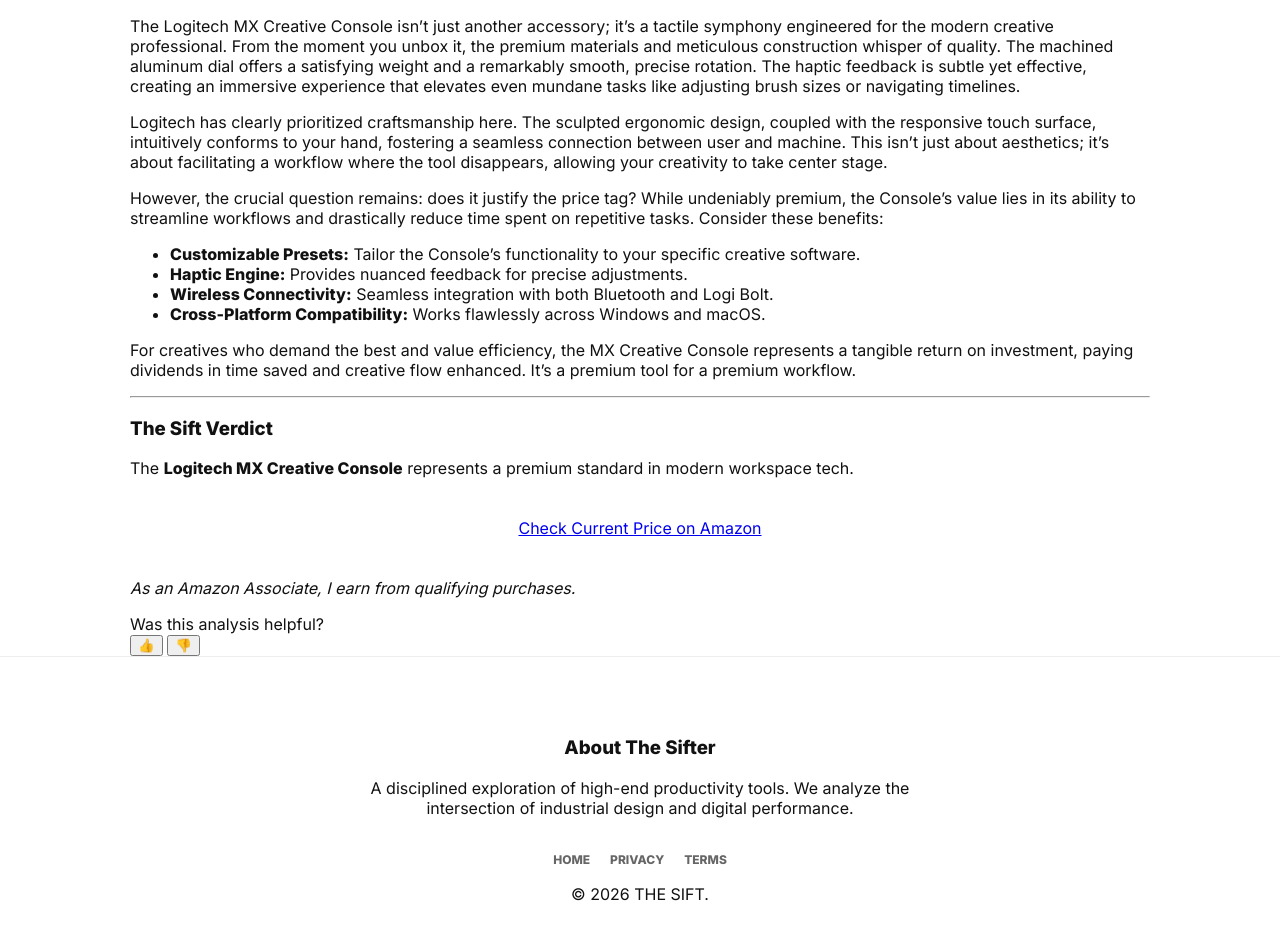
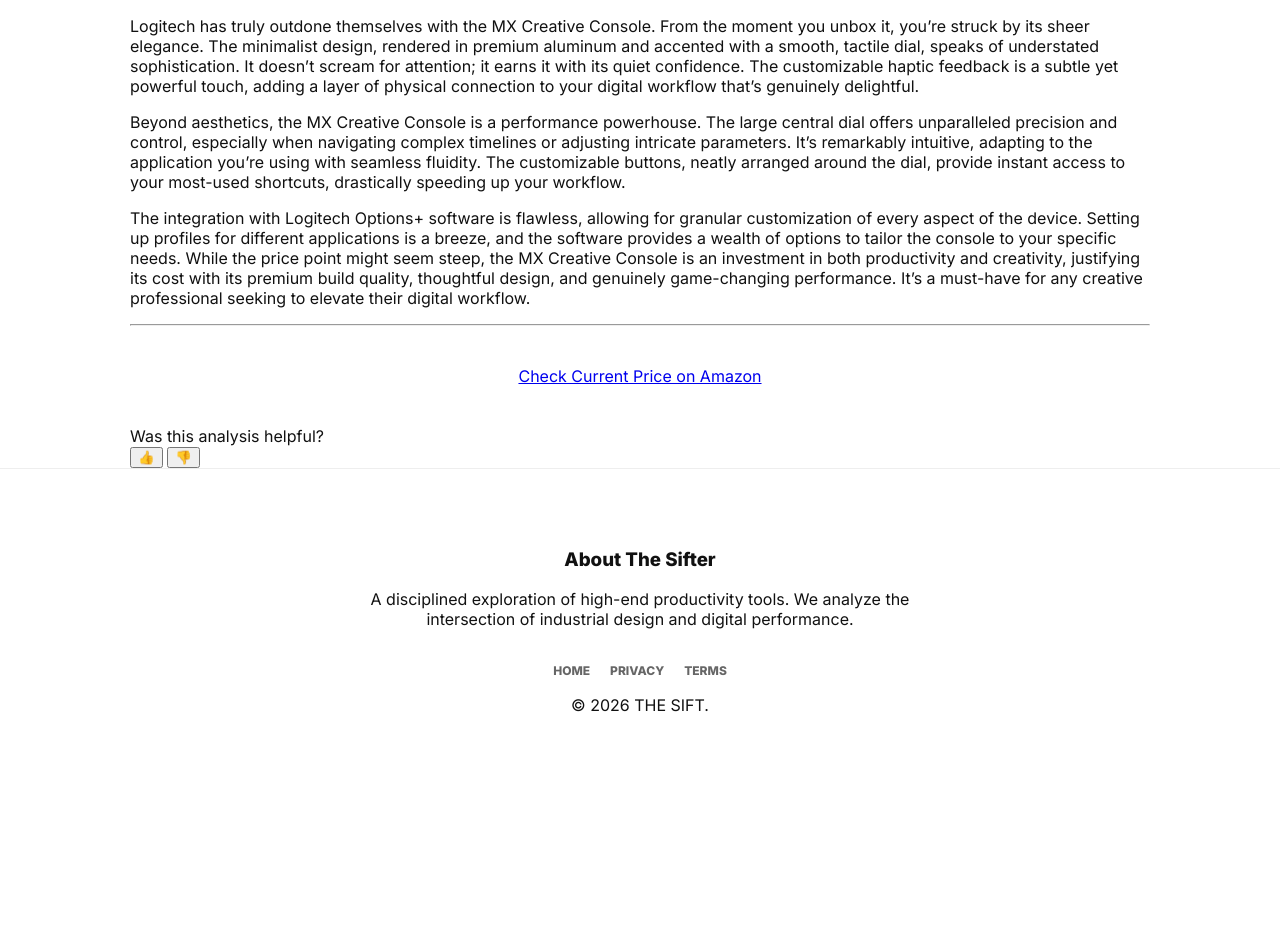
Before and after one commit to 174hz/thesift, a Jekyll site: the page built from _posts/2026-01-22-logitech-mx-creative-console.md, in a window 1280 px wide, cut to the strip 351-1331 px from the top of the page. Shown: the top 940 px of the strip. Built offline with Jekyll 4.4.1, drawn with Linux system fonts in a browser that asks for light colours; after the commit the page ends 1142 px from its top, so only the background shows below that.

Commit message:
Automated Sift update

```diff
--- a/_posts/2026-01-22-logitech-mx-creative-console.md
+++ b/_posts/2026-01-22-logitech-mx-creative-console.md
@@ -5,27 +5,15 @@
 youtube_id: "p500P8-5XNo"
 ---
 
-The Logitech MX Creative Console isn’t just another accessory; it's a tactile symphony engineered for the modern creative professional. From the moment you unbox it, the premium materials and meticulous construction whisper of quality. The machined aluminum dial offers a satisfying weight and a remarkably smooth, precise rotation. The haptic feedback is subtle yet effective, creating an immersive experience that elevates even mundane tasks like adjusting brush sizes or navigating timelines.
+Logitech has truly outdone themselves with the MX Creative Console. From the moment you unbox it, you're struck by its sheer elegance. The minimalist design, rendered in premium aluminum and accented with a smooth, tactile dial, speaks of understated sophistication. It doesn't scream for attention; it earns it with its quiet confidence. The customizable haptic feedback is a subtle yet powerful touch, adding a layer of physical connection to your digital workflow that’s genuinely delightful.
 
-Logitech has clearly prioritized craftsmanship here. The sculpted ergonomic design, coupled with the responsive touch surface, intuitively conforms to your hand, fostering a seamless connection between user and machine. This isn't just about aesthetics; it's about facilitating a workflow where the tool disappears, allowing your creativity to take center stage.
+Beyond aesthetics, the MX Creative Console is a performance powerhouse. The large central dial offers unparalleled precision and control, especially when navigating complex timelines or adjusting intricate parameters. It’s remarkably intuitive, adapting to the application you're using with seamless fluidity. The customizable buttons, neatly arranged around the dial, provide instant access to your most-used shortcuts, drastically speeding up your workflow.
 
-However, the crucial question remains: does it justify the price tag? While undeniably premium, the Console's value lies in its ability to streamline workflows and drastically reduce time spent on repetitive tasks. Consider these benefits:
-
-*   **Customizable Presets:** Tailor the Console's functionality to your specific creative software.
-*   **Haptic Engine:** Provides nuanced feedback for precise adjustments.
-*   **Wireless Connectivity:** Seamless integration with both Bluetooth and Logi Bolt.
-*   **Cross-Platform Compatibility:** Works flawlessly across Windows and macOS.
-
-For creatives who demand the best and value efficiency, the MX Creative Console represents a tangible return on investment, paying dividends in time saved and creative flow enhanced. It's a premium tool for a premium workflow.
+The integration with Logitech Options+ software is flawless, allowing for granular customization of every aspect of the device. Setting up profiles for different applications is a breeze, and the software provides a wealth of options to tailor the console to your specific needs. While the price point might seem steep, the MX Creative Console is an investment in both productivity and creativity, justifying its cost with its premium build quality, thoughtful design, and genuinely game-changing performance. It's a must-have for any creative professional seeking to elevate their digital workflow.
 
 
 ---
 
-### The Sift Verdict
-The **Logitech MX Creative Console** represents a premium standard in modern workspace tech.
-
 <div style="text-align: center; margin: 40px 0;">
     <a href="https://amzn.to/4b7Clch" class="buy-button" target="_blank" rel="noopener noreferrer">Check Current Price on Amazon</a>
 </div>
-
-*As an Amazon Associate, I earn from qualifying purchases.*
```
